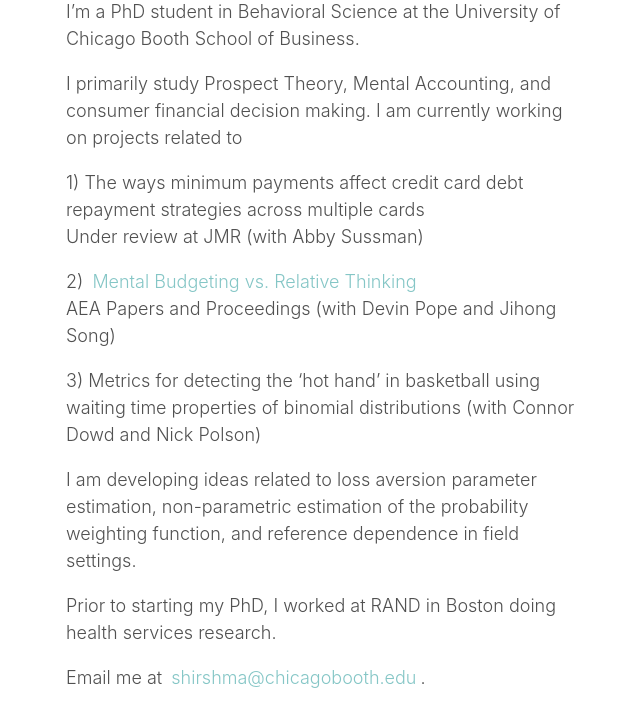
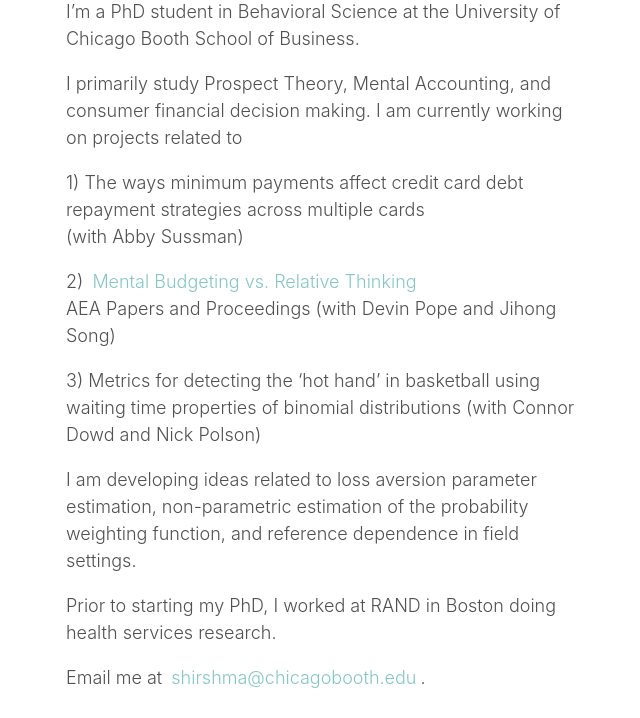
Before and after one commit to shirshma/shirshma.github.io, a Jekyll site: the page built from index.md, in a window 1280 px wide. Shown: the part 421-1139 px from the top of the page, without its empty margins (319-959 px from the left). Built offline with Jekyll 4.4.1, drawn with Linux system fonts in a browser that asks for light colours.

Commit message:
Update index.md

```diff
--- a/index.md
+++ b/index.md
@@ -9,7 +9,7 @@ I’m a PhD student in Behavioral Science at the University of Chicago Booth Sch
 
 I primarily study Prospect Theory, Mental Accounting, and consumer financial decision making. I am currently working on projects related to
   <p> 1) The ways minimum payments affect credit card debt repayment strategies across multiple cards<br>
-        Under review at JMR (with Abby Sussman)
+        (with Abby Sussman)
 
  <p> 2) <a href='/public/Website_mental_budgeting.pdf'> Mental Budgeting vs. Relative Thinking</a><br>
         AEA Papers and Proceedings (with Devin Pope and Jihong Song)
```
